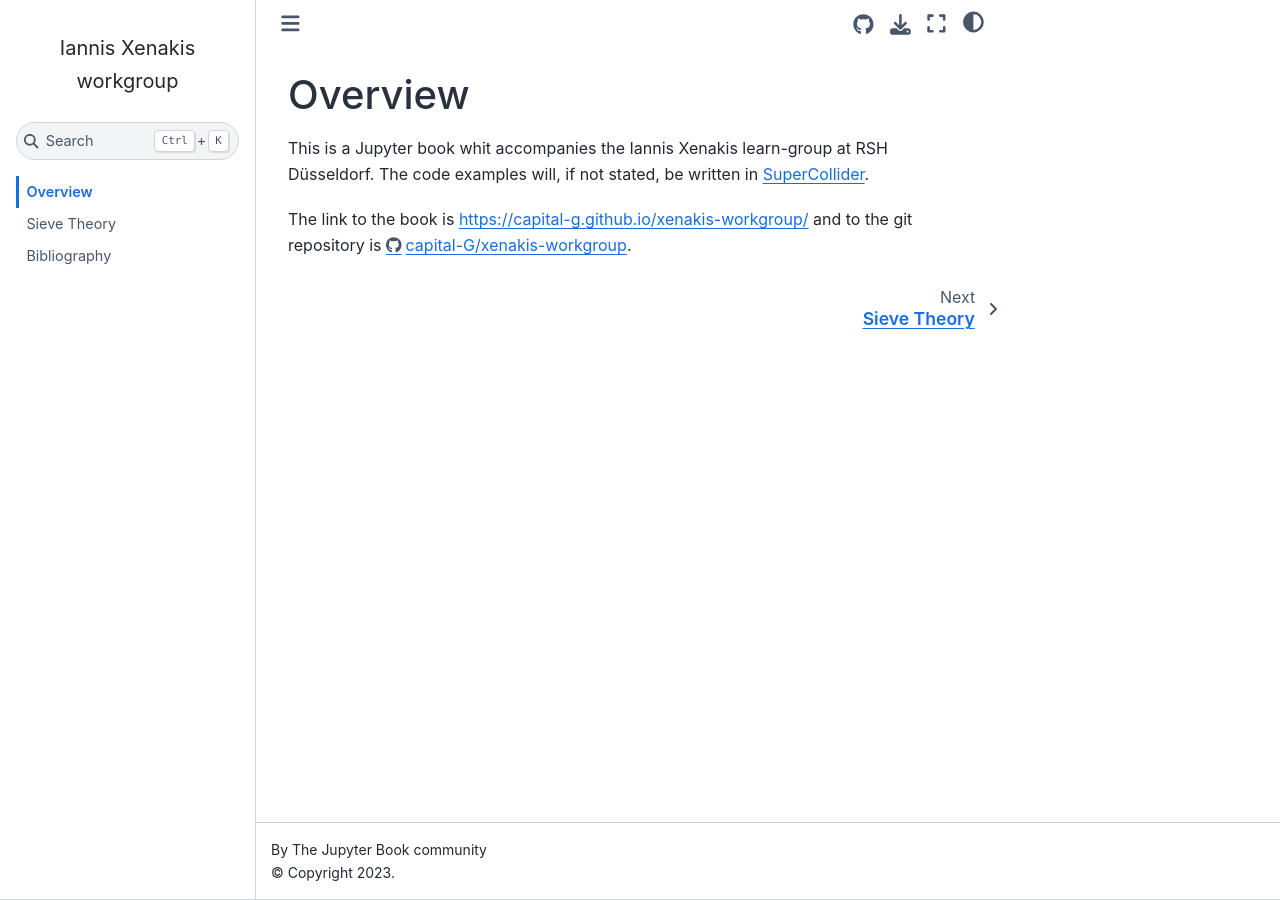
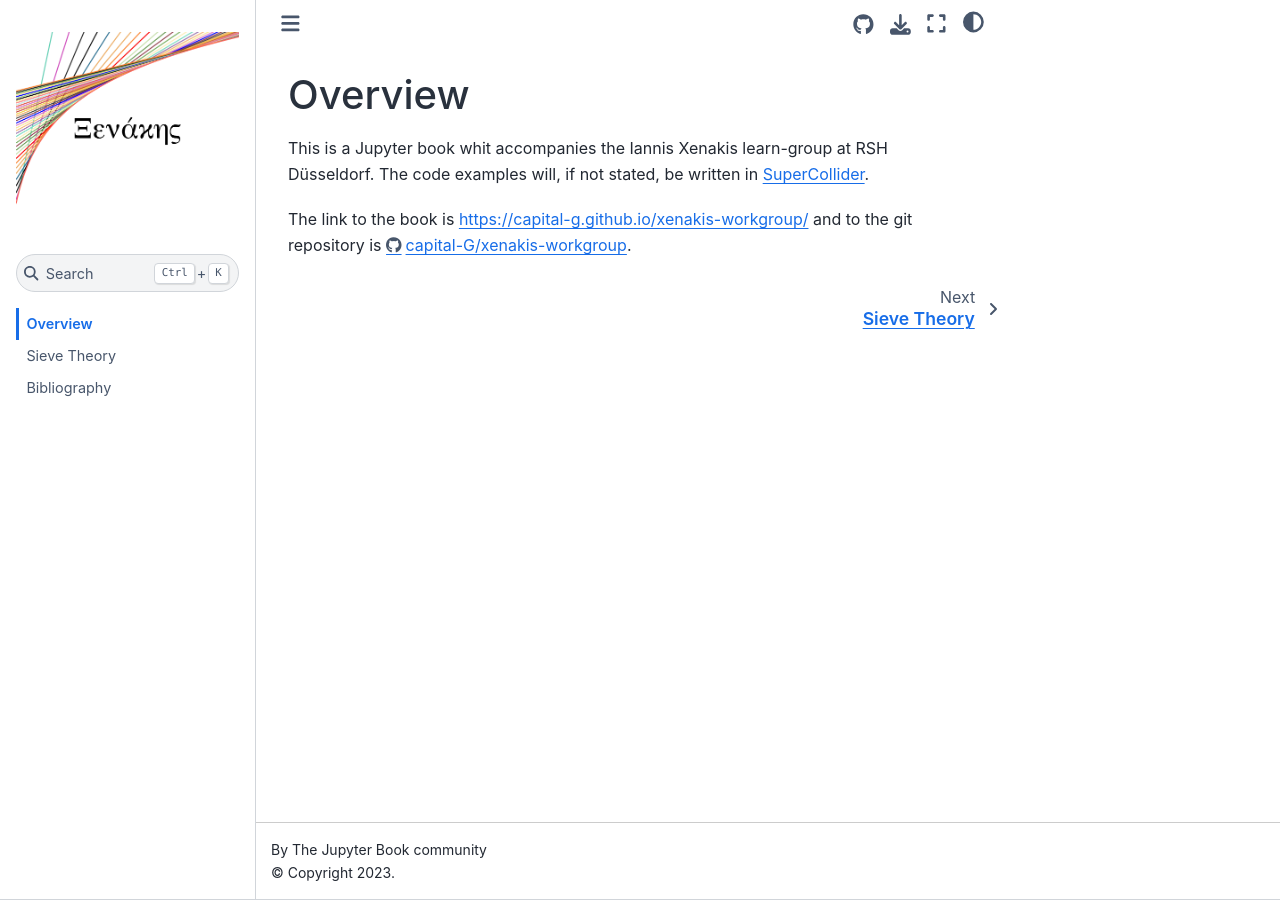
Before and after one commit to capital-G/xenakis-workgroup, a Jupyter Book: the page built from README.md, in a window 1280 px wide. Built offline with Jupyter Book 1.0.4 settings and Sphinx 7.4.7 and the Sphinx Book theme 1.1.4, drawn with Linux system fonts in a browser that asks for light colours.

Commit message:
add logo (#1)

```diff
--- a/_config.yml
+++ b/_config.yml
@@ -3,7 +3,7 @@
 
 title: Iannis Xenakis workgroup
 # author:
-# logo: assets/sc-logo.svg
+logo: assets/logo-small.png
 only_build_toc_files: true
 
 # Force re-execution of notebooks on each build.
```
Also changed, not shown: assets/logo-small.png (added), assets/logo.png (added).
